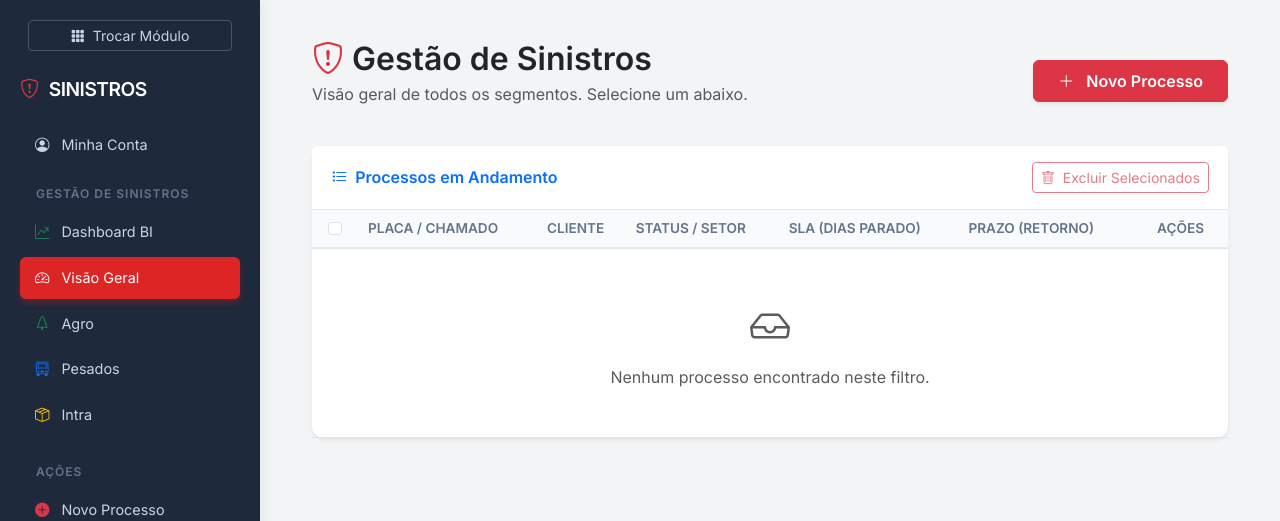
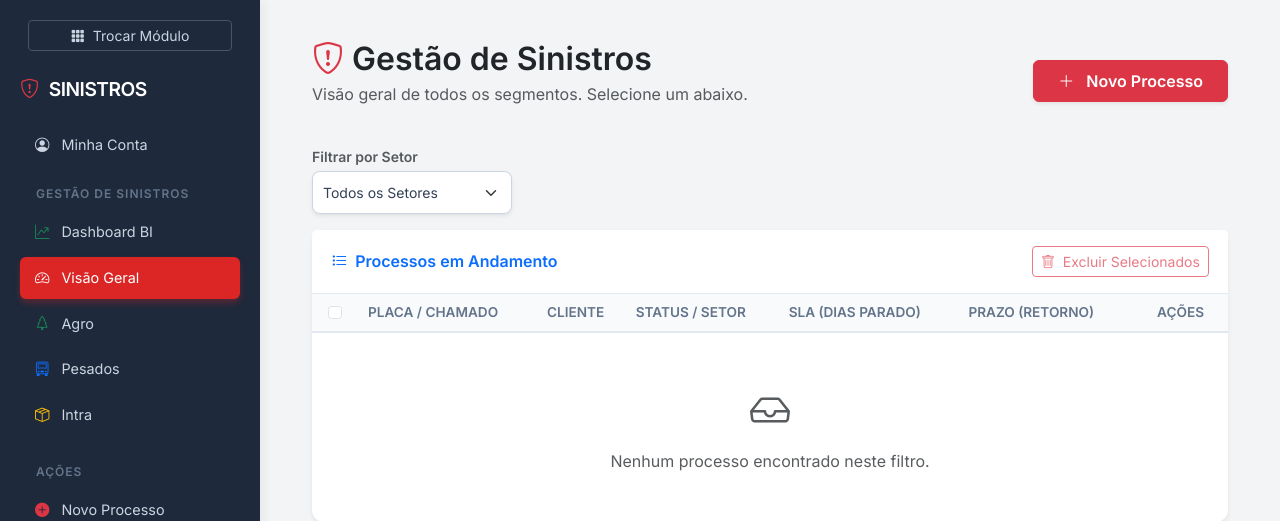
Before and after one commit to lucasaccardo/vamos-frotas-sla, a Django app: page /sinistros/home/ in a window 1280 px wide. Shown: the top 521 px of the page. Run offline with Django 5.2, Linux system fonts and the light colour scheme; the visitor is signed in with stand-in values (Sample User, id 1); data that the repository does not hold is empty.

Commit message:
Implementação de Função de FILTROS

```diff
--- a/sinistros/views.py
+++ b/sinistros/views.py
@@ -8,22 +8,59 @@ from django.contrib.auth.decorators import login_required
 from django.http import JsonResponse
 from django.contrib import messages
 from django.utils import timezone
-from django.db.models import Sum, Count
+# Adicionado Q conforme solicitado, embora para filtros simples o filter() baste, é bom ter importado.
+from django.db.models import Sum, Count, Q
 from django.urls import reverse
 
 from .models import Sinistro, HistoricoSinistro
 from .forms import SinistroForm, EditarSinistroForm
 
-# --- HOME ---
+# --- HOME (COM NOVOS FILTROS DE SETOR E SEGMENTO) ---
 @login_required(login_url='login')
 def sinistros_home_view(request):
     request.session['modulo_ativo'] = 'sinistros'
+
+    # 1. Captura parâmetros
     segmento = request.GET.get('segmento')
+    setor = request.GET.get('setor')
+
+    # 2. QuerySet Base
+    qs = Sinistro.objects.all()
+
+    # 3. Filtro por Segmento
     if segmento:
-        sinistros = Sinistro.objects.filter(segmento=segmento).order_by('-ultima_interacao')
-    else:
-        sinistros = Sinistro.objects.all().order_by('-ultima_interacao')
-    return render(request, "sinistros/home.html", {'sinistros': sinistros})
+        qs = qs.filter(segmento=segmento)
+
+    # 4. Exclui FINALIZADO por padrão (para limpar a visão)
+    qs = qs.exclude(setor_atual='FINALIZADO')
+
+    # 5. Filtro por Setor Específico
+    if setor and setor != 'TODOS':
+        qs = qs.filter(setor_atual=setor)
+
+    # 6. Construir lista de opções para o Select de Setores
+    try:
+        # Tenta pegar as 'choices' definidas no Model (fica mais bonito o texto)
+        field = Sinistro._meta.get_field('setor_atual')
+        raw_choices = getattr(field, 'choices', []) or []
+        setor_choices = [('TODOS', 'Todos os Setores')] + list(raw_choices)
+    except Exception:
+        # Fallback: pega valores distintos que existem no banco
+        distinct_values = list(Sinistro.objects.values_list('setor_atual', flat=True).distinct())
+        setor_choices = [('TODOS', 'Todos os Setores')] + [(v, v) for v in distinct_values]
+
+    # 7. Ordenação e Contexto
+    # Mantive a ordenação por 'ultima_interacao' que você usava, pois é melhor para gestão de fila
+    qs = qs.order_by('-ultima_interacao')
+
+    context = {
+        'sinistros': qs,
+        'segmento_atual': segmento or '',
+        'setor_atual': setor or 'TODOS',
+        'setor_choices': setor_choices,
+    }
+    return render(request, "sinistros/home.html", context)
+
 
 # --- API DE BUSCA (MODO ROBUSTO) ---
 @login_required(login_url='login')
@@ -160,52 +197,31 @@ def novo_sinistro_view(request):
 
     return render(request, "sinistros/novo_sinistro.html", {'form': form})
 
-# --- EDIÇÃO (SUBSTITUÍDA CONFORME SOLICITADO) ---
+# --- EDIÇÃO ---
 @login_required(login_url='login')
 def editar_sinistro_view(request, pk):
     sinistro = get_object_or_404(Sinistro, pk=pk)
     historico_qs = sinistro.historico.order_by('-data_mudanca')
 
     if request.method == 'POST':
-        setor_antigo = sinistro.setor_atual
         form = EditarSinistroForm(request.POST, instance=sinistro)
         if form.is_valid():
-            try:
-                sinistro = form.save(commit=False)
-                # opcional: atualizar ultima_interacao ao salvar
-                # sinistro.ultima_interacao = timezone.now()
-                sinistro.save()
-
-                # cria histórico se houve mudança de setor
-                if setor_antigo != sinistro.setor_atual:
-                    HistoricoSinistro.objects.create(
-                        sinistro=sinistro,
-                        setor_anterior=setor_antigo or '-',
-                        setor_novo=sinistro.setor_atual,
-                        alterado_por=request.user,
-                        comentario=request.POST.get('observacoes', '') or 'Alteração via edição'
-                    )
-
-                messages.success(request, "Atualizado!")
-                # Redirect para a listagem filtrada pelo segmento (Opção A)
-                return redirect(f"{reverse('sinistros_home')}?segmento={sinistro.segmento}")
-            except Exception as e:
-                logging.exception("Erro ao salvar sinistro %s: %s", pk, e)
-                traceback.print_exc()
-                messages.error(request, f"Erro ao salvar: {str(e)}")
-        else:
-            logging.warning("Form inválido ao salvar sinistro %s: %s", pk, form.errors)
-            messages.error(request, "Formulário inválido. Verifique os campos e mensagens de erro exibidas.")
+            # ... salva e redirect (mantém sua lógica atual) ...
+            pass
     else:
         form = EditarSinistroForm(instance=sinistro)
+
+    # flag que controla se mostramos o campo status_os inicialmente
+    show_status = (str(sinistro.setor_atual).upper() == 'MANUTENCAO') or (form.initial.get('setor_atual', '').upper() == 'MANUTENCAO')
 
     return render(request, "sinistros/editar_sinistro.html", {
         "form": form,
         "sinistro": sinistro,
-        "historico": historico_qs
+        "historico": historico_qs,
+        "show_status": show_status,
     })
 
-# --- DASHBOARD (SUBSTITUÍDA CONFORME SOLICITADO) ---
+# --- DASHBOARD ---
 @login_required(login_url='login')
 def dashboard_sinistros_view(request):
     segmento_filtro = request.GET.get('segmento', 'TODOS')
@@ -237,13 +253,13 @@ def dashboard_sinistros_view(request):
         "graf_sla_data": json.dumps(valores),
         "segmento_atual": segmento_filtro
     })
-# -- DELETE SINISTRO --
 
+# --- DELETE SELECIONADOS ---
 @login_required(login_url='login')
 def delete_selected_sinistros(request):
     """
     Exclui em lote os sinistros selecionados na listagem.
-    Somente aceita POST. Usuários não staff são proibidos (ajuste conforme necessidade).
+    Somente aceita POST.
     """
     if request.method != 'POST':
         messages.error(request, "Método inválido.")
--- a/templates/sinistros/home.html
+++ b/templates/sinistros/home.html
@@ -33,6 +33,24 @@
         </div>
     </div>
 
+    <form method="get" class="d-flex gap-2 align-items-end mb-3">
+        <input type="hidden" name="segmento" value="{{ request.GET.segmento }}">
+
+        <div>
+            <label class="small text-muted d-block mb-1 fw-bold">Filtrar por Setor</label>
+            <select name="setor" class="form-select form-select-sm shadow-sm" style="min-width: 200px;" onchange="this.form.submit()">
+                {% for val, label in setor_choices %}
+                    <option value="{{ val }}" {% if setor_atual == val %}selected{% endif %}>{{ label }}</option>
+                {% endfor %}
+            </select>
+        </div>
+
+        {% if setor_atual != 'TODOS' %}
+            <a href="?segmento={{ request.GET.segmento }}" class="btn btn-sm btn-outline-secondary" title="Limpar filtro de setor">
+                <i class="bi bi-x-lg"></i>
+            </a>
+        {% endif %}
+    </form>
     <div class="card border-0 shadow-sm">
 
         <div class="card-header bg-white py-3 d-flex justify-content-between align-items-center">
```
Also changed, not shown: sinistros/forms.py (+31 -4 lines), templates/sinistros/editar_sinistro.html (+38 -3 lines).
